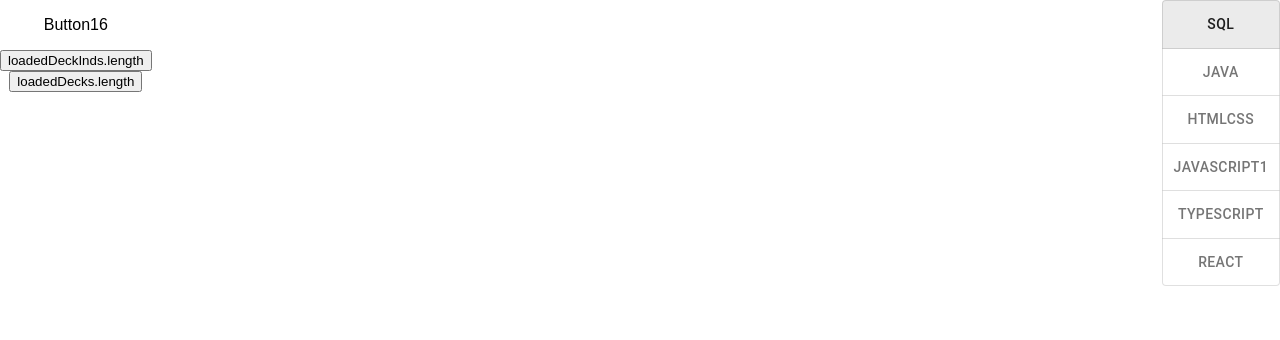
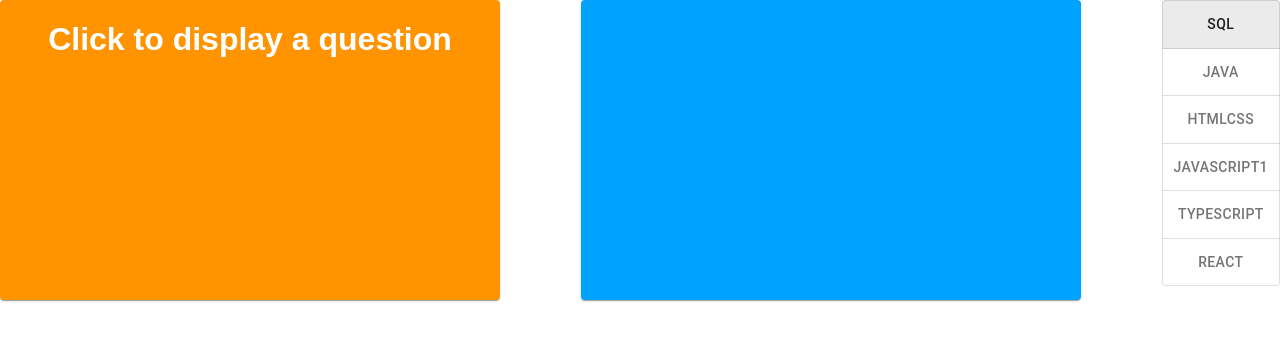
Before and after one commit to jsparks9/cards, a React (Create React App) app: page / in a window 1280 px wide. Shown: the top 340 px of the page. Built offline with nearby package versions, Linux system fonts and the light colour scheme; no server answers.

Commit message:
up to randomization logic

```diff
--- a/src/App.tsx
+++ b/src/App.tsx
@@ -46,7 +46,8 @@ export default function App() {
   const [loadedDeckInds, setLoadedDeckInds] = useState<number[]>([]); // tracks fetched decks by index
   const [currentDeckInds, setCurrentDeckInds] = useState<number[]>([]); // tracks currently selected decks
   const [currentCards, setCurrentCards] = useState<Card[]>([]); // cards that may be displayed
-  const [displayCard, setDisplayCard] = useState<Card>({q:"",a:""} as Card);
+  const [orderInd, setOrderInd] = useState<number[]>([]); // tracks deck order in currentCards
+  const [displayCard, setDisplayCard] = useState<Card>({q:"<h1>Click to display a question</h1>",a:""} as Card);
 
   const [deckSelection, setDeckSelection] = React.useState([decks[0]]);
 
@@ -61,9 +62,6 @@ export default function App() {
 
   useEffect(() => {
     console.log("deckSelection changed. current selection is " + deckSelection);
-
-    if (loadedDeckInds.length < decks.length) { // check if all decks have been fetched
-      console.log("Running inner code");
     let inds:number[] = [];
     for (let entry in deckSelection) {
       // console.log("entry:"+deckSelection[entry])
@@ -73,16 +71,36 @@ export default function App() {
       }
     };
     inds.sort();
-      console.log(inds); // working up to here
+    console.log(inds);
+    if (loadedDeckInds.length < decks.length) { // check if all decks have been fetched
       let add:number[] = [];
       (inds.filter(item => loadedDeckInds.indexOf(item) < 0)).forEach(dif => add.push(dif) && load(dif));
       setLoadedDeckInds([...loadedDeckInds, ...add].sort()) // keep track of fetched decks
     }
+    setCurrentDeckInds(inds);
   }, [deckSelection])
 
   useEffect(() => {
     console.log("loadedDeckInds updated to "+ loadedDeckInds)
   }, [loadedDeckInds])
+
+  useEffect(() => {
+    // set setCurrentCards to be from the selected decks
+    let order:number[] = [];
+    let cardColl:Card[] = [];
+    for (let i of currentDeckInds) { // for each currentDeckInd selected by user,
+      for (let d of loadedDecks) {
+        if (d.idx === i) {
+          order.push(i);
+          cardColl.concat(d.cards);
+          break; // terminate inner loop
+        }
+      }
+    }
+    setCurrentCards(cardColl);
+    setOrderInd(order);
+    // now ready for flashcard functionality
+  },[currentDeckInds])
 
 
   async function load(ind:number) {
@@ -120,20 +138,36 @@ export default function App() {
       // setDeckSelection([decks[0]]);
       //hasSent = false; // not sure about this
     }
-  }, []) // loads first deck
+  }, []); // loads first deck
 
+  const getNextCard = () => {
 
+  }
 
 
 
   return (
     <div className="App">
-      <div className="Please_delete_me" onClick={() => {}}>
+      {/* <div className="Please_delete_me" onClick={() => {}}>
         <p>Button16</p>
         <div><button onClick={() => {console.log("loadedDeckInds.length="+loadedDeckInds.length)}}>loadedDeckInds.length</button></div>
         <button onClick={() => {console.log("loadedDecks.length="+loadedDecks.length)}}>loadedDecks.length</button>
-      </div>
+      </div> */}
+    <Draggable >
+      <Card
+        style={{ width: "500px", height: "300px", backgroundColor: "#FF9300", color: "#ffffff" }}
+        dangerouslySetInnerHTML={{__html: displayCard.q}}
+      ></Card>
+    </Draggable>
 
+    <Draggable >
+      <Card
+        style={{ width: "500px", height: "300px", backgroundColor: "#00A2FF", color: "#ffffff" }}
+        dangerouslySetInnerHTML={{__html: displayCard.a}}
+      ></Card>
+    </Draggable>
+
+    <Draggable >
       <ToggleButtonGroup
         orientation="vertical"
         value={deckSelection}
@@ -146,6 +180,7 @@ export default function App() {
         </ToggleButton>
         )}
       </ToggleButtonGroup>
+    </Draggable>
     </div>
   );
 }
@@ -162,10 +197,11 @@ const DraggableCard = ({ text, bgColor }) => {
       onClick={()=>{console.log("thing clicked")}}
       onMouseDownCapture={()=>{console.log("onMouseDownCapture")}}
       onMouseMoveCapture={()=>{console.log("Moved"+ new Date().getTime())}}
-        style={{ width: "40%", backgroundColor: bgColor, color: "#ffffff" }}
+        style={{ width: "500px", height: "300px", backgroundColor: bgColor, color: "#ffffff" }}
       >
-        <Button variant="text">BUY</Button>
-        <Typography variant="h6">{text}</Typography>
+        <Button style={{ width: "100%", height: "100%"}}
+        variant="text">BUY</Button>
+        {/* <Typography variant="h6">{text}</Typography> */}
       </Card>
     </Draggable>
   );
```
Lines whose indentation alone changed are shown as unchanged.
